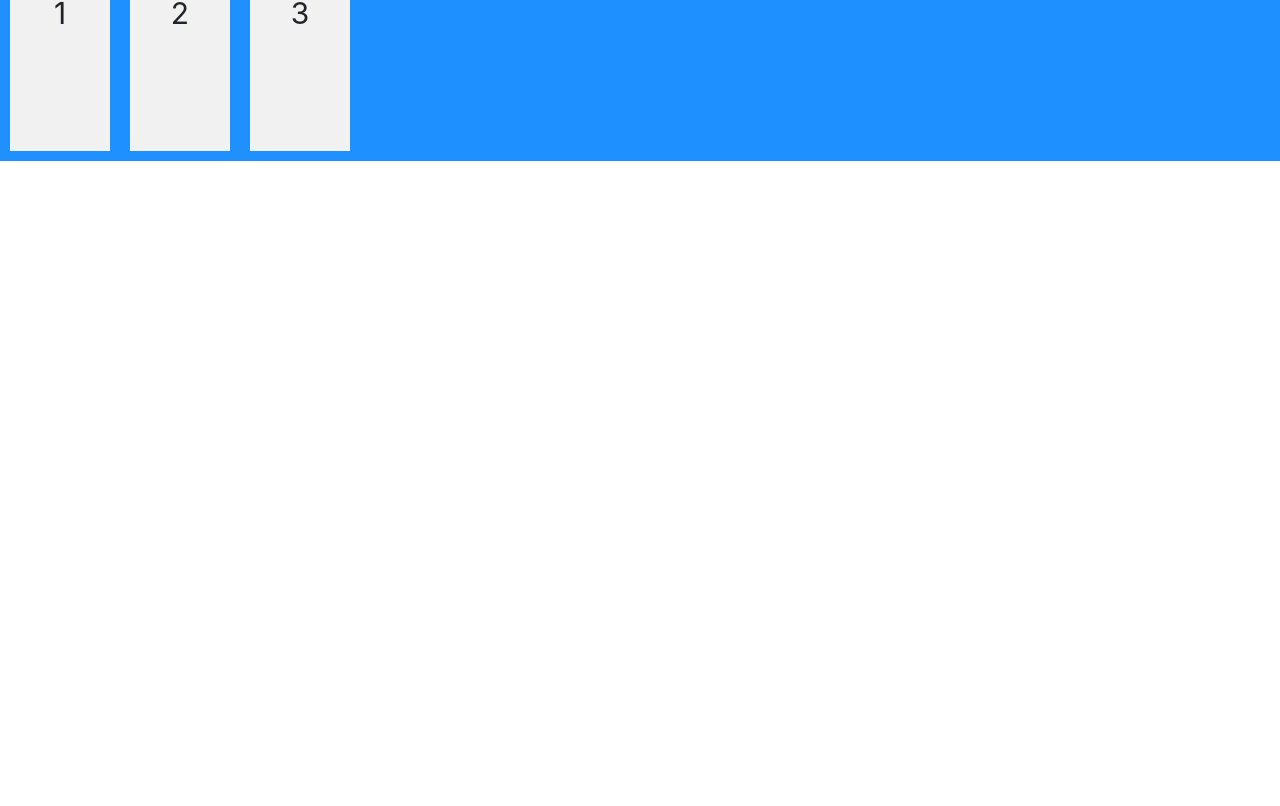
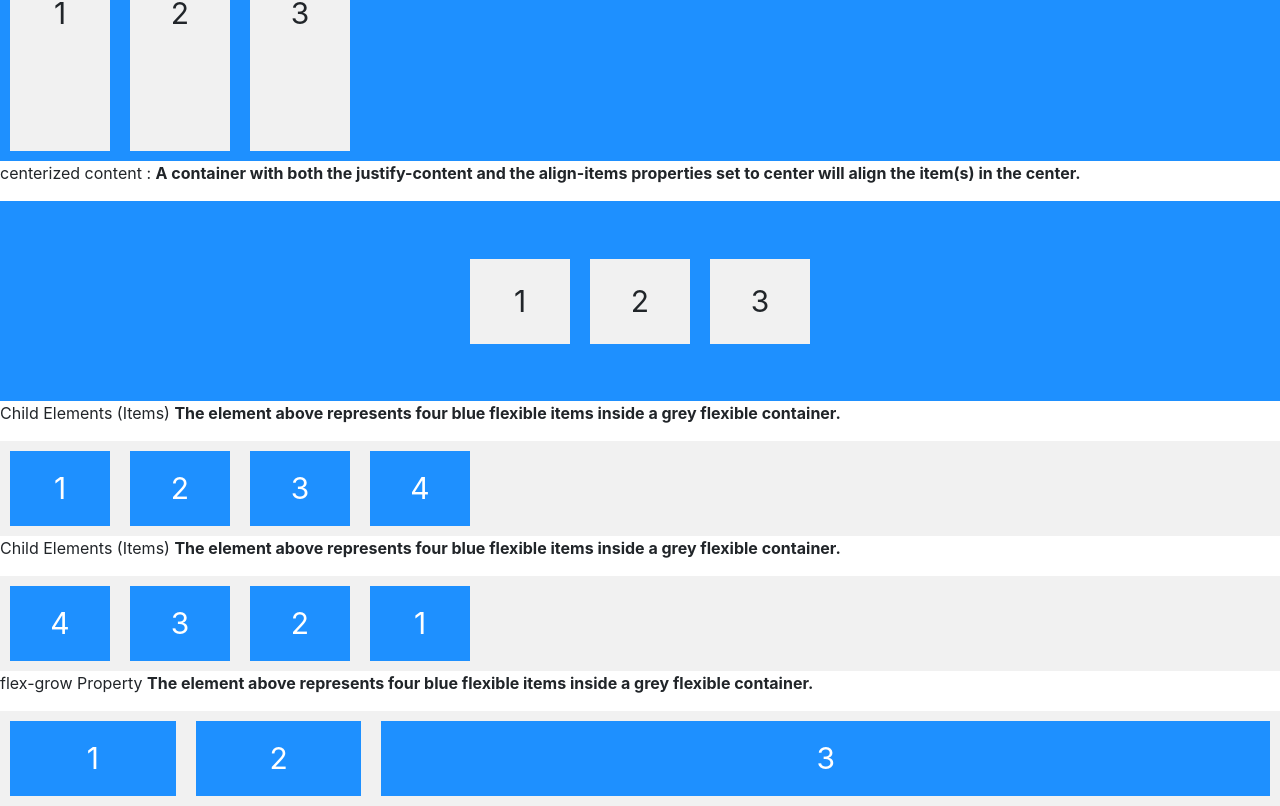
Before and after one commit to tahir94/css-bootstrap-samples, an Angular app: page /css-flex in a window 1280 px wide. Shown: the part 3881-4687 px from the top of the page. Before the commit the page ends 4042 px from the top, so only its background shows below. Built offline with nearby package versions, Linux system fonts and the light colour scheme.

Commit message:
implemented flex-grow and order

```diff
--- a/src/app/css-flex/css-flex.component.html
+++ b/src/app/css-flex/css-flex.component.html
@@ -192,3 +192,46 @@
 	<div>2</div>
 	<div>3</div>
 </div>
+
+<p> centerized content :
+	<b>
+		A container with both the justify-content and the align-items properties set to center will align the item(s) in the center.</b>
+</p>
+<div class="flex-container18">
+	<div>1</div>
+	<div>2</div>
+	<div>3</div>
+</div>
+
+<p>Child Elements (Items)
+	<b>
+		The element above represents four blue flexible items inside a grey flexible container.</b>
+</p>
+<div class="flex-container19">
+	<div>1</div>
+	<div>2</div>
+	<div>3</div>
+	<div>4</div>
+</div>
+
+<p>Child Elements (Items)
+<b>
+		The element above represents four blue flexible items inside a grey flexible container.</b>
+</p>
+<div class="flex-container20">
+	<div style="order: 4">1</div>
+	<div style="order: 3">2</div>
+	<div style="order: 2">3</div>
+	<div style="order: 1">4</div>
+</div>
+
+<p>flex-grow Property
+	<b>
+			The element above represents four blue flexible items inside a grey flexible container.</b>
+	</p>
+	<div class="flex-container21">
+		<div style="flex-grow: 1">1</div>
+		<div style="flex-grow: 1">2</div>
+		<div style="flex-grow: 12">3</div>
+		<!-- <div style="order: 1">4</div> -->
+	</div>
--- a/src/app/css-flex/css-flex.component.scss
+++ b/src/app/css-flex/css-flex.component.scss
@@ -234,3 +234,66 @@
 	padding:20px;
 	font-size: 30px;
 }
+
+.flex-container18{
+	display: flex;
+	align-items: center;
+	justify-content: center;
+	height: 200px;
+	background-color: dodgerblue;
+	text-align: center
+}
+.flex-container18>div{
+	background-color: #f1f1f1;
+	margin: 10px;
+	width: 100px;
+	padding:20px;
+	font-size: 30px;
+}
+
+
+.flex-container19{
+	display: flex;
+	background-color:#f1f1f1;
+
+}
+.flex-container19>div{
+	background-color: DodgerBlue;
+	color: white;
+	width: 100px;
+	margin: 10px;
+	text-align: center;
+	line-height: 75px;
+	font-size: 30px;
+
+}
+
+.flex-container20{
+	display: flex;
+	background-color:#f1f1f1;
+
+}
+.flex-container20>div{
+	background-color: DodgerBlue;
+	color: white;
+	width: 100px;
+	margin: 10px;
+	text-align: center;
+	line-height: 75px;
+	font-size: 30px;
+
+}
+
+.flex-container21{
+	display: flex;
+	background-color:#f1f1f1;
+}
+.flex-container21>div{
+	background-color: DodgerBlue;
+	color: white;
+	width: 100px;
+	margin: 10px;
+	text-align: center;
+	line-height: 75px;
+	font-size: 30px;
+}
```
Lines whose indentation alone changed are shown as unchanged.
